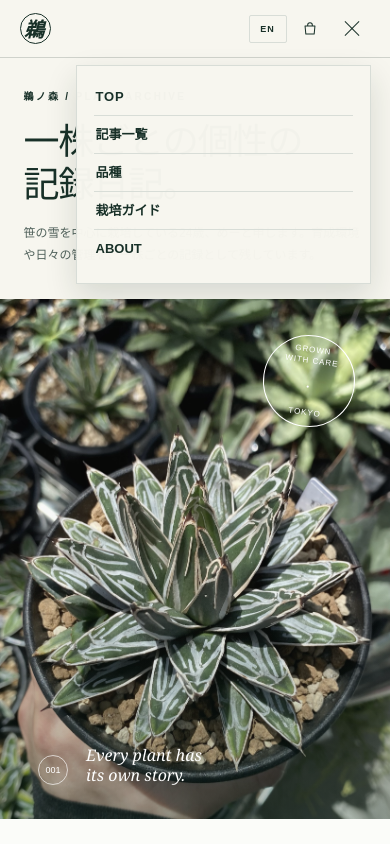
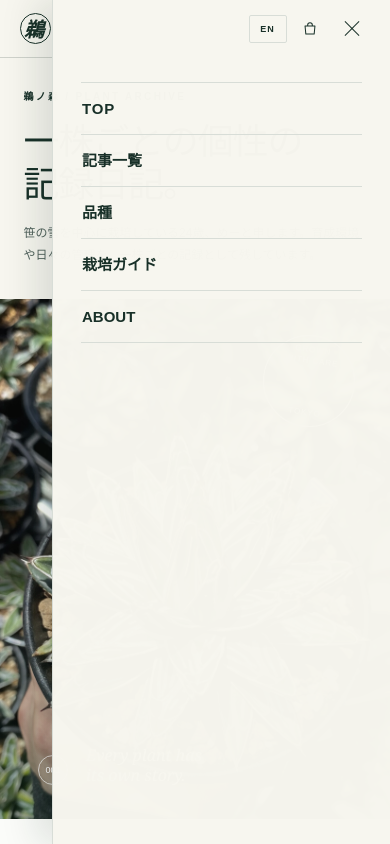
Before and after one commit to KomeUme/unomori-plant-archive, a Next.js app: page / in a window 390 px wide. Both pictures are taken after a click on the button "メニューを開く". Shown: the top 844 px of the page. Built offline with nearby package versions, Linux system fonts and the light colour scheme; no server answers.

Commit message:
Expand mobile navigation panel

```diff
--- a/app/components.tsx
+++ b/app/components.tsx
@@ -1,6 +1,6 @@
 'use client';
 
-import { useState, useSyncExternalStore } from 'react';
+import { useEffect, useState, useSyncExternalStore } from 'react';
 import { LanguageToggle } from './language-toggle';
 import { siteHref } from './site-url';
 
@@ -35,10 +35,18 @@ export function Header() {
   const translationSearch = useSyncExternalStore(subscribeToHeaderTranslation, getClientTranslationSearch, getServerTranslationSearch);
   const headerHref = (path: string) => `${siteHref(path)}${translationSearch}`;
 
+  useEffect(() => {
+    if (!menuOpen) return;
+    const previousOverflow = document.body.style.overflow;
+    document.body.style.overflow = 'hidden';
+    return () => { document.body.style.overflow = previousOverflow; };
+  }, [menuOpen]);
+
   return <header className="site-header">
     <a className="brand" href={headerHref('/')} aria-label="鵜ノ森 トップ"><span className="brand-mark">鵜</span><span>鵜ノ森 <em>PLANT ARCHIVE</em></span></a>
     <LanguageToggle className="desktop-language-toggle" />
-    <nav id="site-navigation" className={menuOpen ? 'is-open' : ''} aria-label="メインナビゲーション" onClick={() => setMenuOpen(false)}><a href={headerHref('/')} className="nav-top">TOP</a><a href={headerHref('/journal')}>記事一覧</a><a href={headerHref('/mother-plants')}>品種</a><a href={headerHref('/care-guide')}>栽培ガイド</a><a href={headerHref('/about')}>ABOUT</a></nav>
+    {menuOpen && <button className="mobile-menu-backdrop" type="button" aria-label="メニューを閉じる" onClick={() => setMenuOpen(false)} />}
+    <nav id="site-navigation" className={menuOpen ? 'is-open' : ''} aria-label="メインナビゲーション"><a href={headerHref('/')} className="nav-top" onClick={() => setMenuOpen(false)}>TOP</a><a href={headerHref('/journal')} onClick={() => setMenuOpen(false)}>記事一覧</a><a href={headerHref('/mother-plants')} onClick={() => setMenuOpen(false)}>品種</a><a href={headerHref('/care-guide')} onClick={() => setMenuOpen(false)}>栽培ガイド</a><a href={headerHref('/about')} onClick={() => setMenuOpen(false)}>ABOUT</a></nav>
     <div className="header-actions"><LanguageToggle className="mobile-language-toggle" /><a className="header-shop" href={headerHref('/shop')} aria-label="オンラインストア" title="オンラインストア"><span className="shopping-mark" aria-hidden="true"><svg viewBox="0 0 24 24" fill="none" stroke="currentColor" strokeWidth="1.35" strokeLinecap="round" strokeLinejoin="round"><path d="M5.4 8.1h13.2l-1.05 10.7H6.45L5.4 8.1Zm3.5-.05V6.65a3.1 3.1 0 0 1 6.2 0v1.4" /></svg></span></a><button className="mobile-menu-toggle" type="button" aria-label={menuOpen ? 'メニューを閉じる' : 'メニューを開く'} aria-controls="site-navigation" aria-expanded={menuOpen} onClick={() => setMenuOpen((isOpen) => !isOpen)}><span /><span /></button></div>
   </header>;
 }
--- a/app/globals.css
+++ b/app/globals.css
@@ -356,6 +356,17 @@ footer { background:#132c23; color:white; display:grid; grid-template-columns:1.
   .seasonal-care-table tbody th,.seasonal-care-table td { font-size:11px; }
 }
 
+/* Mobile menu: a full-height panel, leaving the page edge in view. */
+.mobile-menu-backdrop { display:none; }
+@media (max-width:900px) {
+  .mobile-menu-backdrop { position:fixed; inset:0; z-index:0; display:block; width:100%; height:100%; margin:0; padding:0; border:0; background:transparent; }
+  .site-header nav { position:fixed; z-index:1; top:0; right:0; width:min(calc(100vw - 52px),430px); height:100dvh; margin:0; padding:82px 28px 34px; align-items:stretch; gap:0; border:0; border-left:1px solid var(--line); background:rgba(247,246,239,.99); box-shadow:-16px 0 34px rgba(18,40,29,.12); opacity:0; pointer-events:none; transform:translateX(100%); transition:opacity .22s ease,transform .28s cubic-bezier(.2,.8,.2,1); }
+  .site-header nav.is-open { opacity:1; pointer-events:auto; transform:translateX(0); }
+  .site-header nav a { padding:18px 1px; border-bottom:1px solid var(--line); font-size:15px; }
+  .site-header nav a:first-child { border-top:1px solid var(--line); }
+  .site-header nav a:last-child { border-bottom:1px solid var(--line); }
+}
+
 @media (max-width:620px) {
   .care-guide-page-hero { padding-bottom:85px; }
   .care-guide-sasanoyuki-illustration { right:7vw; bottom:23px; width:86px; opacity:.39; }
```
